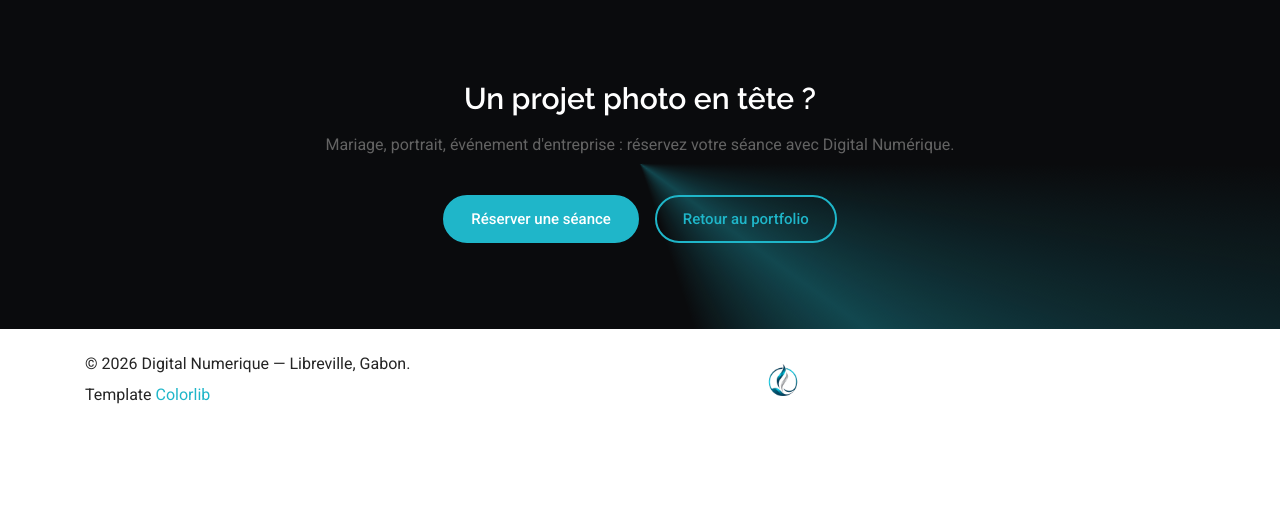
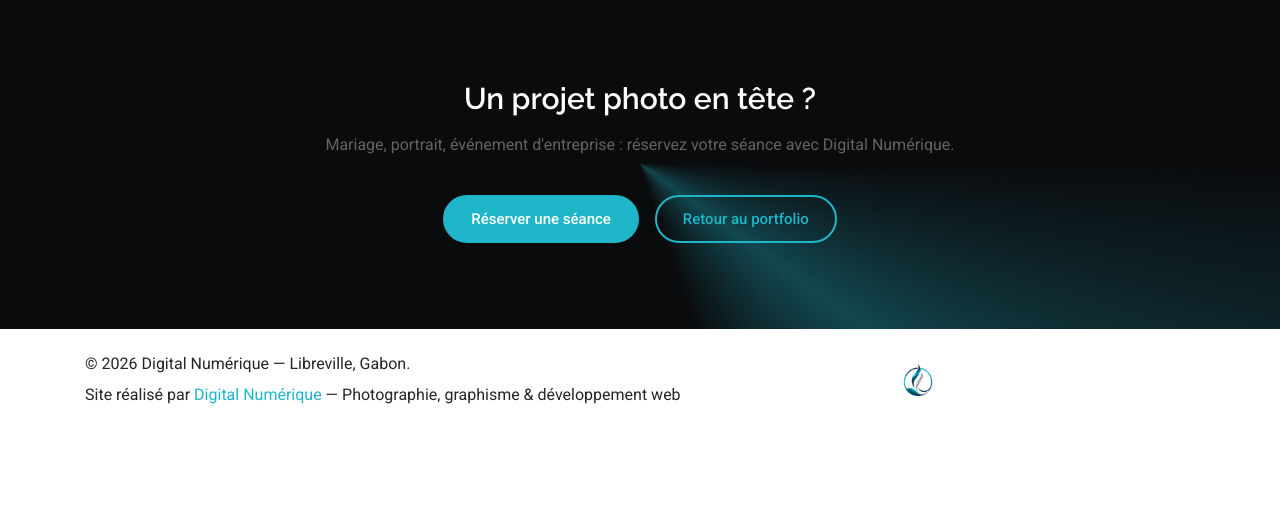
Before and after one commit to glennbrowny/DigitalNu, a PHP site: page /album-photo/ in a window 1280 px wide. Shown: the part 1816-2336 px from the top of the page. Before the commit the page ends 2220 px from the top, so only its background shows below. Run offline with PHP 8.4, Linux system fonts and the light colour scheme; some libraries are stand-ins or nearby versions.

Commit message:
Album photo : crédit Digital Numérique et bulles qui ne masquent plus les réseaux sociaux
Co-Authored-By: Claude Opus 5.5 <noreply@anthropic.com>

```diff
--- a/album-photo/album.css
+++ b/album-photo/album.css
@@ -270,3 +270,7 @@ body .wa-float { bottom: calc(20px + env(safe-area-inset-bottom, 0px)); }
   .dn-album-item, .dn-album-item.is-leaving { animation: none; opacity: 1; filter: none; transform: none; }
   .dn-filter-pill, .dn-mfp .mfp-content, .dn-mfp.mfp-bg { transition: none; }
 }
+
+/* ---------- Pied de page : place pour les bulles musique + WhatsApp ---------- */
+.footer-area { padding-bottom: 90px; }
+@media (max-width: 991px) { .footer-area { padding-bottom: 150px; } }
--- a/album-photo/index.html
+++ b/album-photo/index.html
@@ -23,9 +23,9 @@
     <!-- Stylesheet du template + personnalisation Digital Numérique -->
     <link rel="stylesheet" href="style.css">
     <link rel="stylesheet" href="../bootstrap-icons.css">
-    <link rel="stylesheet" href="album.css?v=20261022-5">
-    <link rel="stylesheet" href="../dn-motion.css?v=20261022-5">
-    <link rel="stylesheet" href="../dn-music.css?v=20261022-5">
+    <link rel="stylesheet" href="album.css?v=20261022-6">
+    <link rel="stylesheet" href="../dn-motion.css?v=20261022-6">
+    <link rel="stylesheet" href="../dn-music.css?v=20261022-6">
 </head>
 
 <body>
@@ -147,10 +147,8 @@
                 <div class="col-12">
                     <div class="footer-content d-flex align-items-center justify-content-between">
                         <div class="copywrite-text">
-                            <p>&copy; <span id="dnYear"></span> Digital Numerique — Libreville, Gabon.<br>
-<!-- Link back to Colorlib can't be removed. Template is licensed under CC BY 3.0. -->
-Template <a href="https://colorlib.com" target="_blank" rel="noopener">Colorlib</a>
-<!-- Link back to Colorlib can't be removed. Template is licensed under CC BY 3.0. --></p>
+                            <p>&copy; <span id="dnYear"></span> Digital Numérique — Libreville, Gabon.<br>
+Site réalisé par <a href="../index.html">Digital Numérique</a> — Photographie, graphisme &amp; développement web</p>
                         </div>
                         <div class="footer-logo">
                             <a href="../index.html"><img src="../logo.jpg" alt="Digital Numerique" class="dn-footer-logo"></a>
@@ -174,10 +172,10 @@ Template <a href="https://colorlib.com" target="_blank" rel="noopener">Colorlib<
 
     <!-- Liste des photos (à modifier pour ajouter vos photos) -->
     <script src="photos.js"></script>
-    <script src="album.js?v=20261022-5"></script>
-    <script src="../dn-music.js?v=20261022-5"></script>
-    <script src="../dn-motion.js?v=20261022-5"></script>
-    <script src="../dn-whatsapp.js?v=20261022-5"></script>
+    <script src="album.js?v=20261022-6"></script>
+    <script src="../dn-music.js?v=20261022-6"></script>
+    <script src="../dn-motion.js?v=20261022-6"></script>
+    <script src="../dn-whatsapp.js?v=20261022-6"></script>
 </body>
 
 </html>
```
